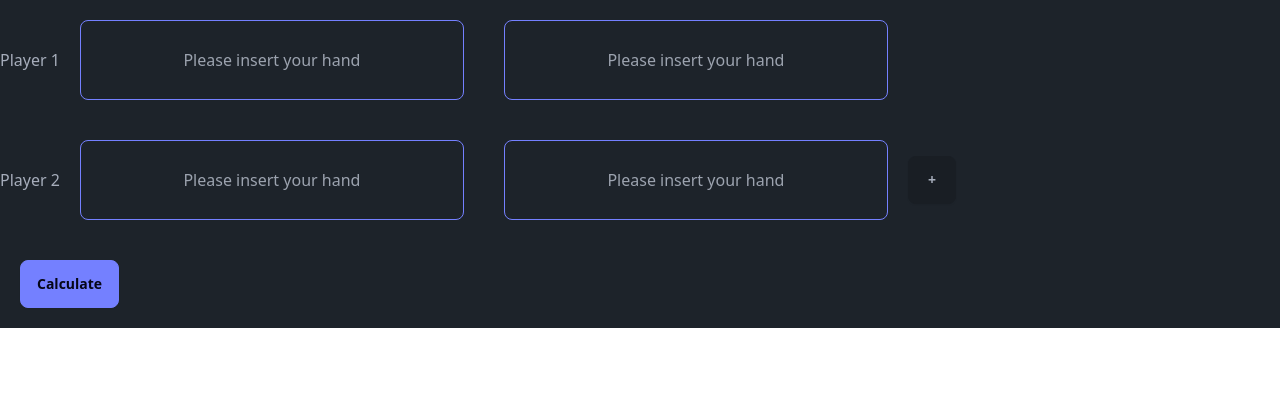
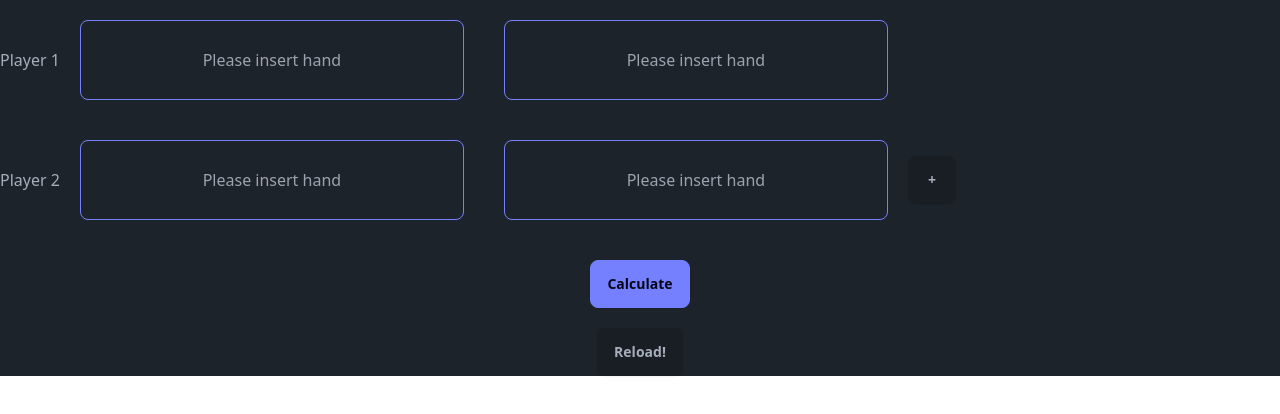
Before and after one commit to Ken-Ken-Need/Texas-Hold-em-Calculator-Site, a Next.js app: page / in a window 1280 px wide. Shown: the top 414 px of the page. Built offline with nearby package versions, Linux system fonts and the light colour scheme.

Commit message:
Better display effect

```diff
--- a/src/components/Results.js
+++ b/src/components/Results.js
@@ -8,20 +8,20 @@ import { calculateEquity } from "poker-odds";
 
 const Display = ({ hands, board }) => {
   const [result, setResult] = useState(null);
-
+  try {
     return (
-    <div className="flex gap-[100px]">
+      <div className="flex flex-col">
         {result &&
           result.map((player, index) => {
             return (
-            <div key={index} className="font-mono text-8xl">
-              <p className="text-5xl">Chances of winning</p>
+              <div key={index} className="font-mono text-xl flex space-y-5">
+                <p>Chances of winning for player {index + 1}: </p>
                 {player.wins / player.count}
               </div>
             );
           })}
         <button
-        className="btn btn-primary m-5"
+          className="btn btn-primary"
           onClick={() => {
             setResult(calculateEquity(hands, board, 100000, false));
           }}
@@ -30,6 +30,13 @@ const Display = ({ hands, board }) => {
         </button>
       </div>
     );
+  } catch (error) {
+    return (
+      <div>
+        <p>Invalid Input!!!</p>
+      </div>
+    );
+  }
 };
 
 export default Display;
--- a/src/components/inputbox.js
+++ b/src/components/inputbox.js
@@ -5,7 +5,7 @@ const Inputbox = ({ setFunction }) => {
     <div>
       <input
         className="input input-primary m-5 w-96 h-20 text-center rounded-lg"
-        placeholder="Please insert your hand"
+        placeholder="Please insert hand"
         onChange={(e) => {
           setFunction(e.target.value);
         }}
--- /dev/null
+++ b/src/components/reload.js
@@ -0,0 +1,17 @@
+import React from "react";
+
+function Reload() {
+  function refreshPage() {
+    window.location.reload(false);
+  }
+
+  return (
+    <div>
+      <button type="reset" value="Reset" className="btn" onClick={refreshPage}>
+        Reload!
+      </button>
+    </div>
+  );
+}
+
+export default Reload;
--- a/src/pages/index.js
+++ b/src/pages/index.js
@@ -1,7 +1,7 @@
 import Display from "@/components/Results";
 import Inputbox from "@/components/inputbox";
-import { loadGetInitialProps } from "next/dist/shared/lib/utils";
 import { useState } from "react";
+import Reload from "@/components/reload";
 
 export default function Home() {
   const [array, setArray] = useState(["", "", "", ""]);
@@ -17,7 +17,7 @@ export default function Home() {
   return (
     // Inputbox display
     // and the button for adding players
-    <div data-theme="dark">
+    <div data-theme="dark" className="flex, felx-col, space-y-5">
       <div className="flex flex-wrap items-center">
         {array.map((content, id) => {
           return (
@@ -41,7 +41,12 @@ export default function Home() {
           +
         </button>
       </div>
-      <Display hands={displayArray} board={[]} />
+
+      {/*Calculate and reload button */}
+      <div className="flex flex-col space-y-5 items-center">
+        <Display hands={displayArray} board={[]} />
+        <Reload />
+      </div>
     </div>
   );
 }
```
Lines whose indentation alone changed are shown as unchanged.
